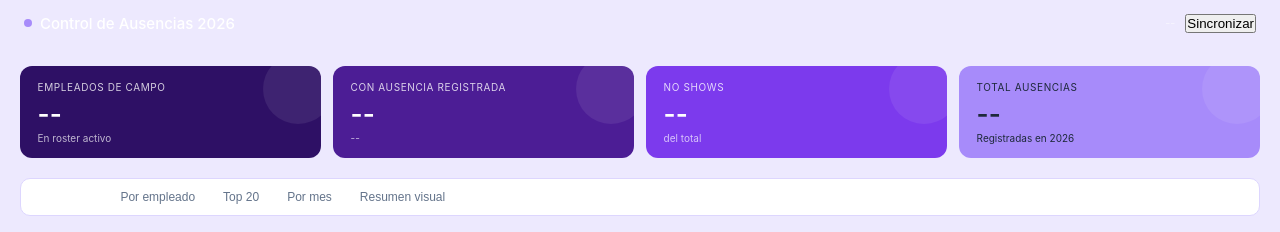
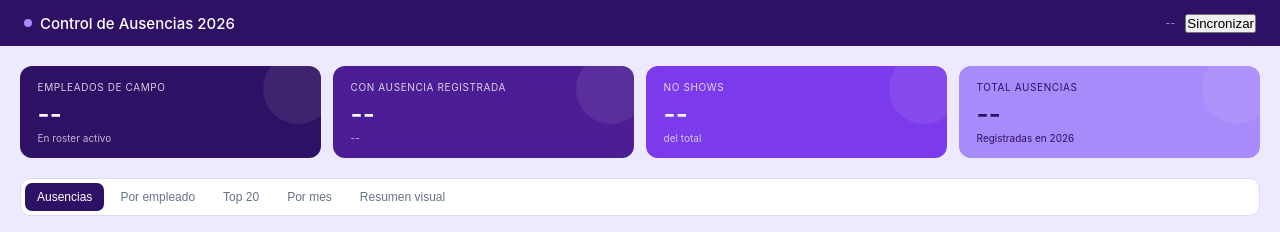
Before and after one commit to VictoriaI2026/control-ausencias-2026, a website: page public/index.html in a window 1280 px wide. Shown: the top 232 px of the page. Drawn offline with Linux system fonts and the light colour scheme; no server answers.

Commit message:
Update index.html

```diff
--- a/public/index.html
+++ b/public/index.html
@@ -7,7 +7,6 @@
 <script src="https://cdnjs.cloudflare.com/ajax/libs/xlsx/0.18.5/xlsx.full.min.js"></script>
   <style>
 *{box-sizing:border-box;margin:0;padding:0}
-:root{
 :root{
   --navy:#2e1065;--navy2:#4c1d95;--royal:#7c3aed;--teal:#8b5cf6;
   --yellow:#a78bfa;--violet:#c4b5fd;--coral:#7c3aed;--gray-bg:#f5f3ff
@@ -27,7 +26,6 @@ main{padding:1.25rem;flex:1;background:#ede9fe}
 .m-card{border-radius:12px;padding:.9rem 1.1rem;position:relative;overflow:hidden}
 .m-card.c1{background:#2e1065}.m-card.c2{background:#4c1d95}.m-card.c3{background:#7c3aed}.m-card.c4{background:#a78bfa}
 .m-card.c4 .lbl,.m-card.c4 .val,.m-card.c4 .sub{color:#2e1065}
-.m-card.c4 .lbl,.m-card.c4 .val,.m-card.c4 .sub{color:var(--navy)}
 .m-card .lbl{font-size:10px;color:rgba(255,255,255,.8);text-transform:uppercase;letter-spacing:.06em;margin-bottom:5px}
 .m-card .val{font-size:26px;font-weight:600;color:#fff}
 .m-card .sub{font-size:10px;color:rgba(255,255,255,.7);margin-top:3px}
```
